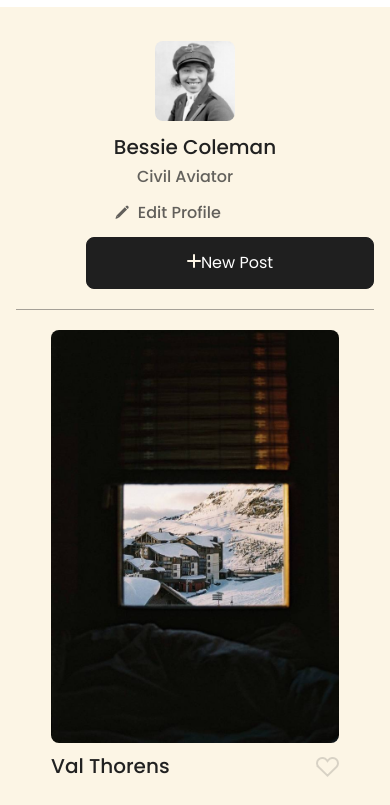
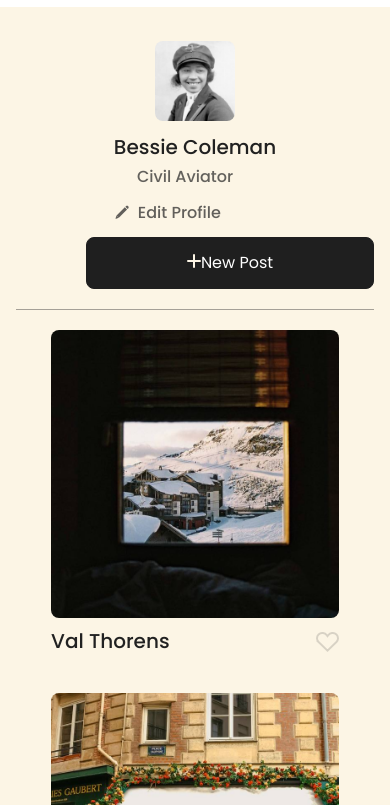
Before and after one commit to eljan7/spots_e, a plain HTML site: page index.html in a window 390 px wide. Shown: the part 39-844 px from the top of the page. Drawn offline with Linux system fonts and the light colour scheme.

Commit message:
card.css

```diff
--- a/blocks/card.css
+++ b/blocks/card.css
@@ -40,6 +40,11 @@
   .card__title {
     max-width: 235px;
   }
+
+     .card__image {
+    height: 288px;
+  }
+
 }
 
 
```
